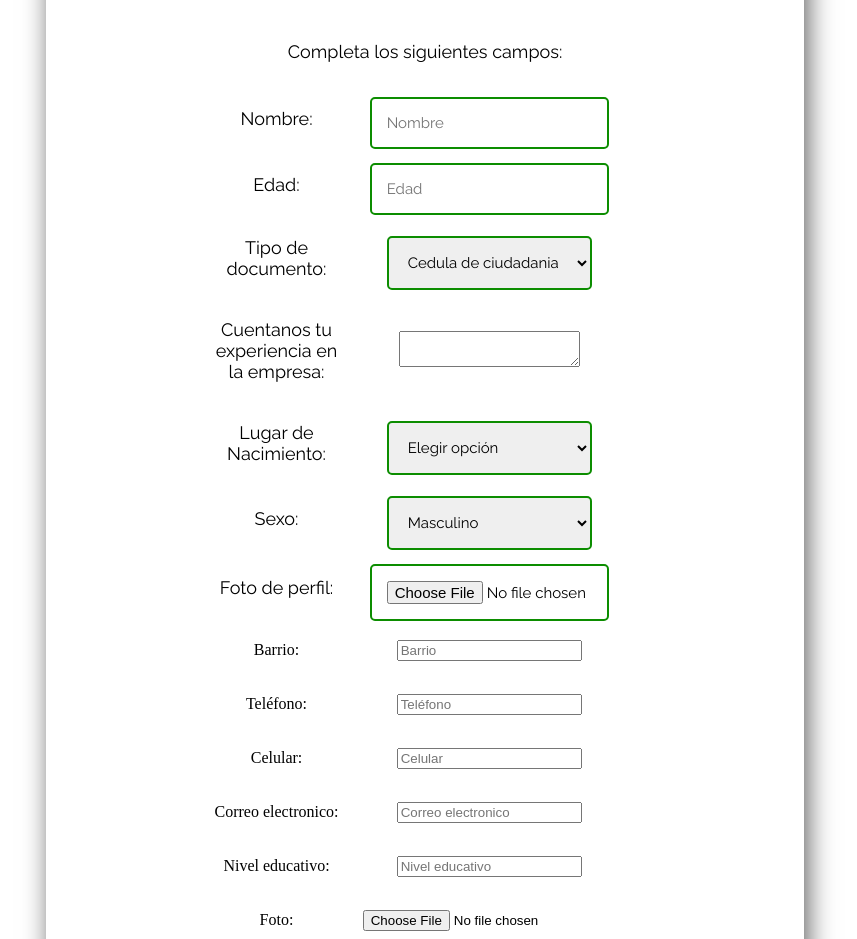
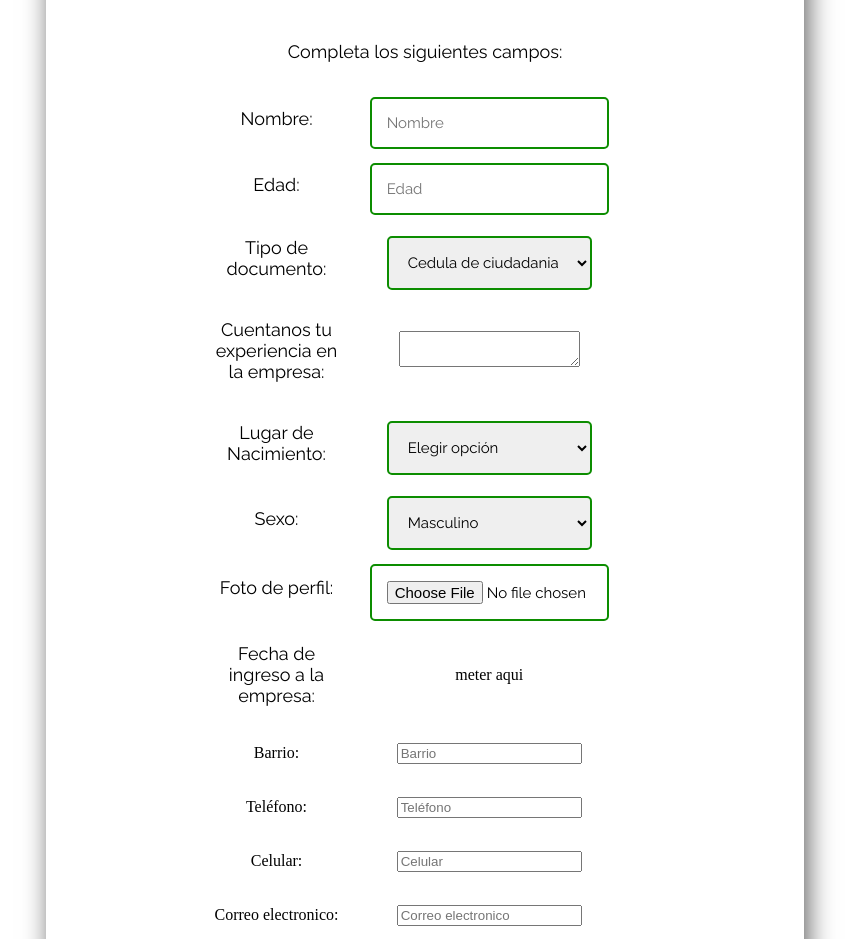
Before and after one commit to iRetray/EncuestaEmpresarial, a plain HTML site: page formulario.html in a window 1280 px wide. Shown: the part 161-1100 px from the top of the page, without its empty margins (215-1072 px from the left). Drawn offline with Linux system fonts and the light colour scheme; a script that the page names is missing; a web font is replaced by a local one.

Commit message:
Update formulario.html

```diff
--- a/formulario.html
+++ b/formulario.html
@@ -341,6 +341,15 @@
 						</td>
 					</tr>
 
+					<tr width="100%" align="center">
+						<td width="30%">
+							<p class="textoNormal1">Fecha de ingreso a la empresa:</p>
+						</td>
+						<td width="70%">
+							meter aqui
+						</td>
+					</tr>
+
 
 					<tr>
 						<td>
```
